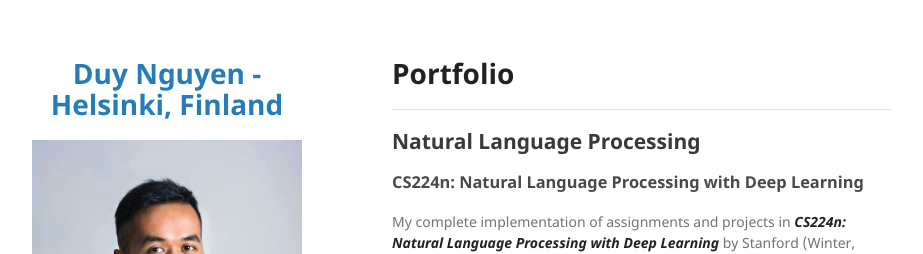
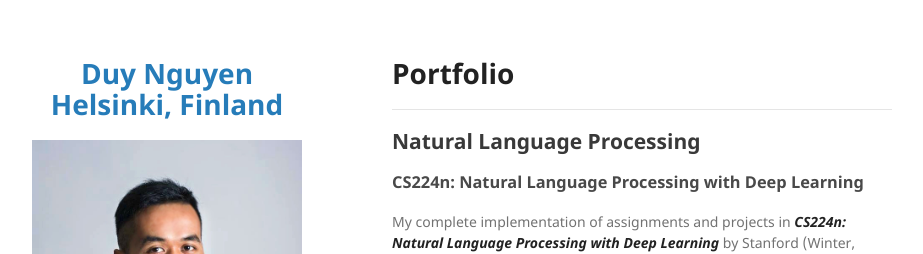
Before and after one commit to duy7590/duy7590.github.io, a Jekyll site: the page built from index.md, in a window 1280 px wide. Shown: the top 254 px of the page, without its empty margins (178-1101 px from the left). Built offline with Jekyll 4.4.1, drawn with Linux system fonts in a browser that asks for light colours; our own code applies the rules of GitHub Pages for plain Markdown files.

Commit message:
Update _config.yml

```diff
--- a/_config.yml
+++ b/_config.yml
@@ -1,4 +1,4 @@
-title: <p align="center"> Duy Nguyen - Helsinki, Finland </p>
+title: <p align="center"> Duy Nguyen  Helsinki, Finland </p>
 
 logo: "/images/picture.png?raw=true"
 
```
